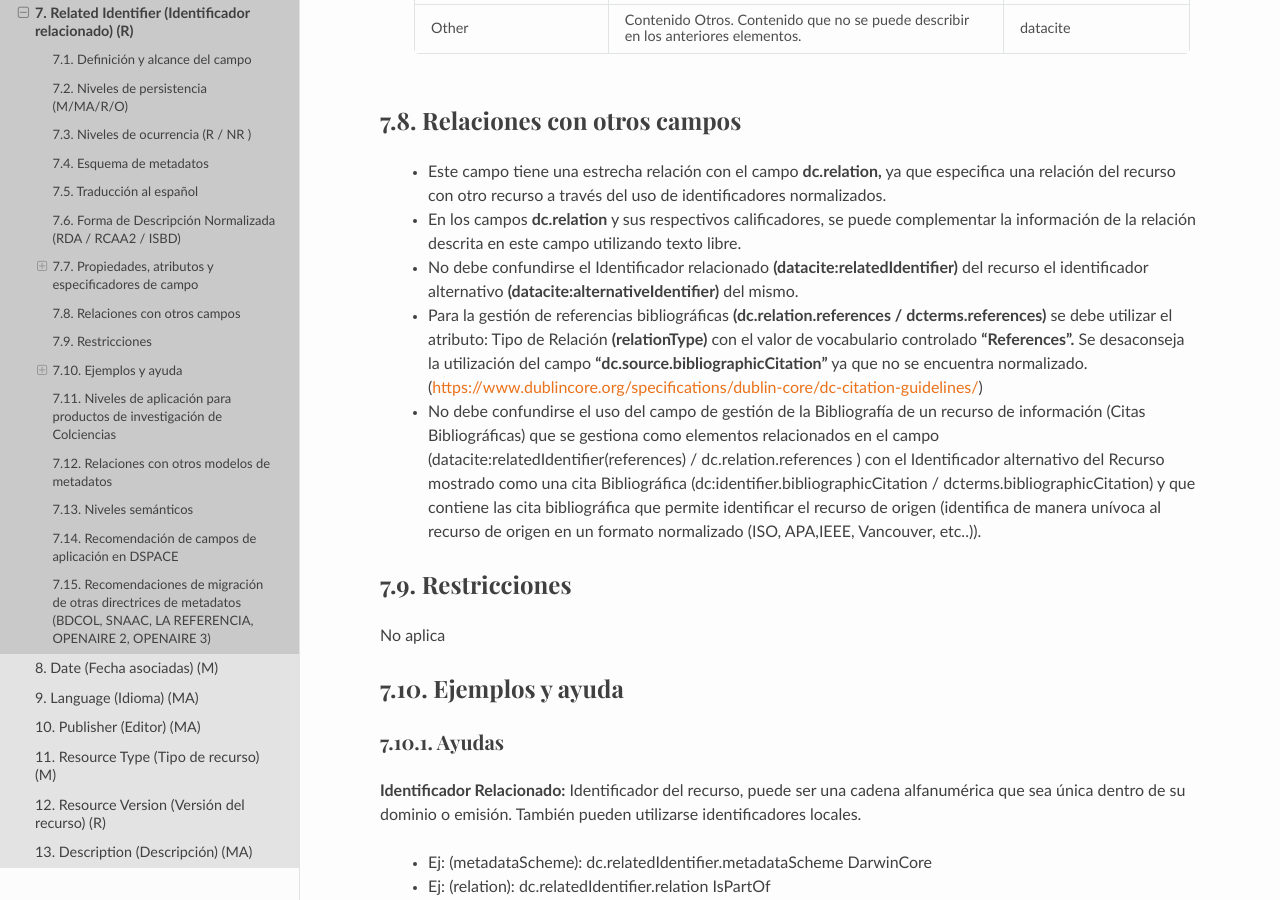
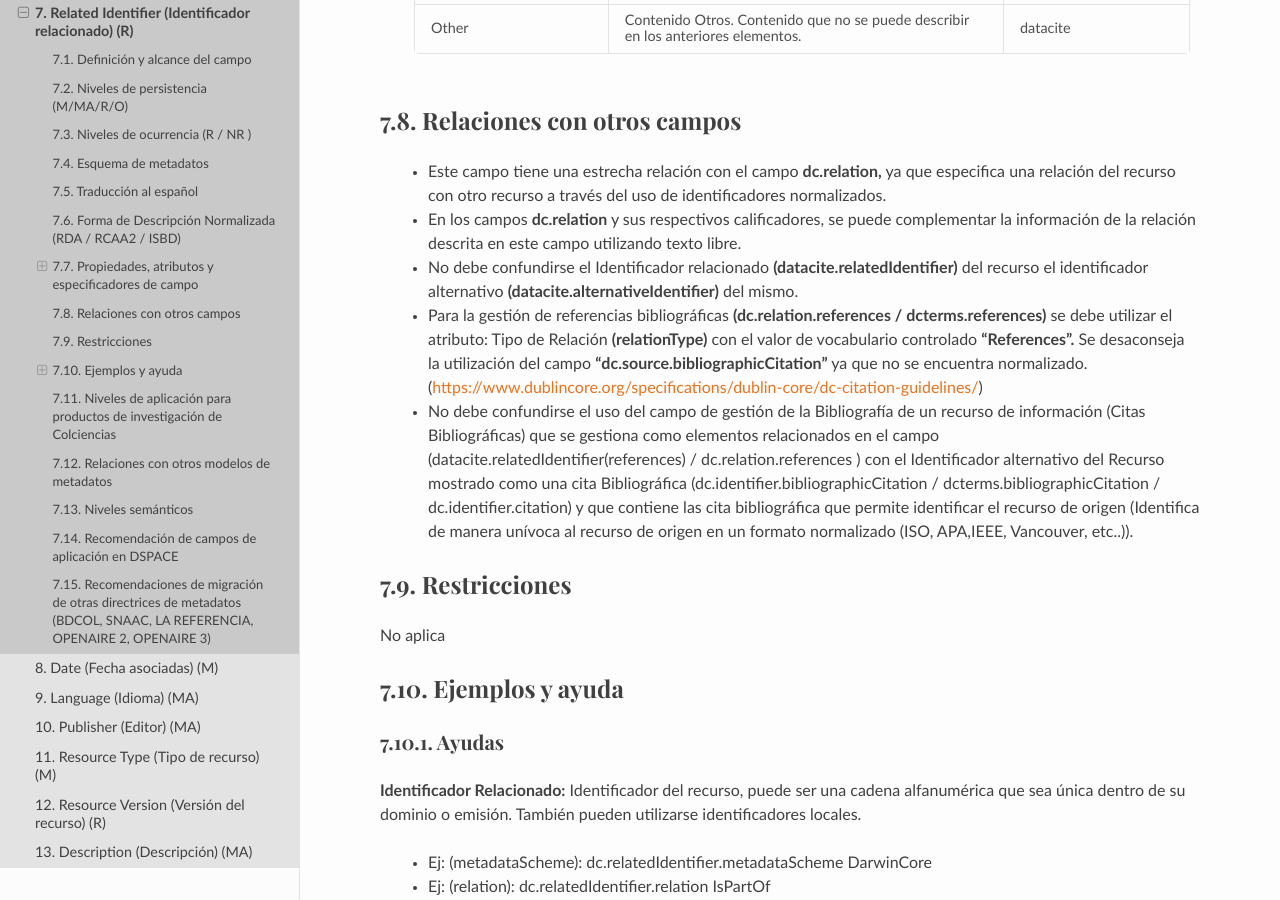
Before and after one commit to rcic/openaire4, a Sphinx documentation site: the page built from docs/field_relatedidentifier.rst, in a window 1280 px wide and 900 px high, scrolled down 6450 px. Built offline with Sphinx 7.4.7 and the Read the Docs theme 2.0.0, drawn with Linux system fonts in a browser that asks for light colours; some web fonts are replaced; a script that is not in the unit is left out.

Commit message:
Update field_relatedidentifier.rst

```diff
--- a/docs/field_relatedidentifier.rst
+++ b/docs/field_relatedidentifier.rst
@@ -226,9 +226,9 @@ Relaciones con otros campos
 
 	- Este campo tiene una estrecha relación con el campo **dc.relation,** ya que especifica una relación del recurso con otro recurso a través del uso de identificadores normalizados.
 	- En los campos **dc.relation** y sus respectivos calificadores, se puede complementar la información de la relación descrita en este campo utilizando texto libre.
-	- No debe confundirse el Identificador relacionado **(datacite:relatedIdentifier)** del recurso el identificador alternativo **(datacite:alternativeIdentifier)** del mismo.
+	- No debe confundirse el Identificador relacionado **(datacite.relatedIdentifier)** del recurso el identificador alternativo **(datacite.alternativeIdentifier)** del mismo.
 	- Para la gestión de referencias bibliográficas **(dc.relation.references / dcterms.references)** se debe utilizar el atributo: Tipo de Relación **(relationType)** con el valor de vocabulario controlado **“References”.** Se desaconseja la utilización del campo **"dc.source.bibliographicCitation"** ya que no se encuentra normalizado. (https://www.dublincore.org/specifications/dublin-core/dc-citation-guidelines/)
-	- No debe confundirse el uso del campo de gestión de la Bibliografía de un recurso de información (Citas Bibliográficas) que se gestiona como elementos relacionados en el campo (datacite:relatedIdentifier(references) / dc.relation.references ) con el Identificador alternativo del Recurso mostrado como una cita Bibliográfica (dc:identifier.bibliographicCitation / dcterms.bibliographicCitation) y que contiene las cita bibliográfica que permite identificar el recurso de origen (identifica de manera unívoca al recurso de origen en un formato normalizado (ISO, APA,IEEE, Vancouver, etc..)).
+	- No debe confundirse el uso del campo de gestión de la Bibliografía de un recurso de información (Citas Bibliográficas) que se gestiona como elementos relacionados en el campo (datacite.relatedIdentifier(references) / dc.relation.references ) con el Identificador alternativo del Recurso mostrado como una cita Bibliográfica (dc.identifier.bibliographicCitation / dcterms.bibliographicCitation / dc.identifier.citation) y que contiene las cita bibliográfica que permite identificar el recurso de origen (Identifica de manera unívoca al recurso de origen en un formato normalizado (ISO, APA,IEEE, Vancouver, etc..)).
 
 
 Restricciones
```
